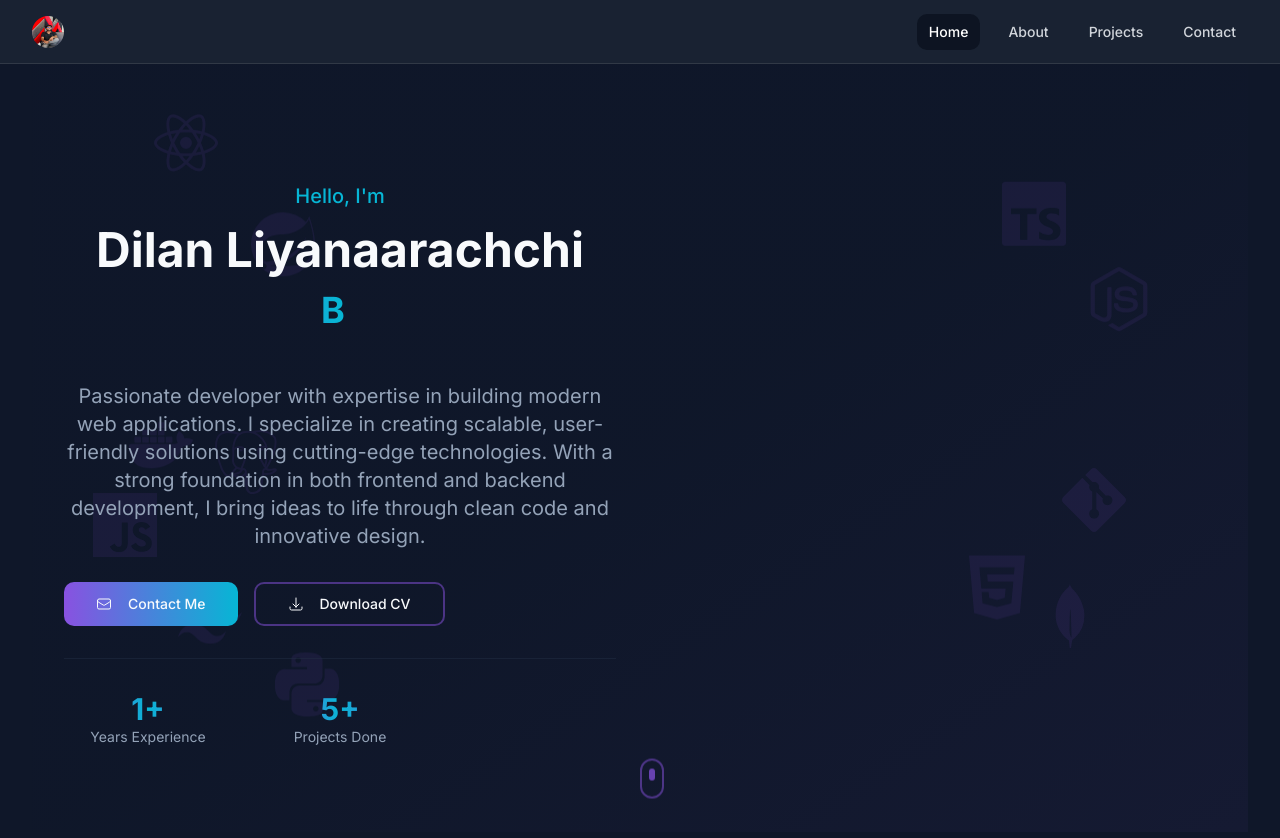
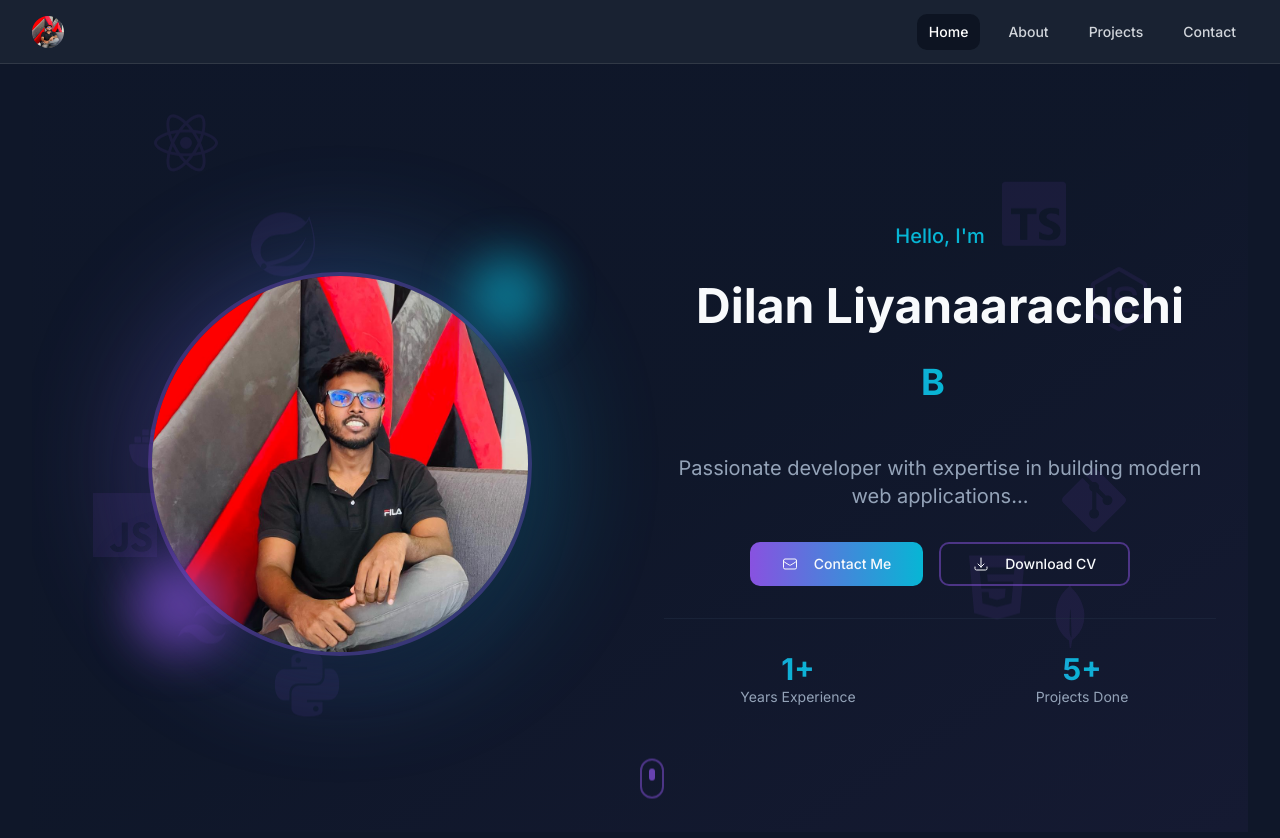
Before and after one commit to DiilaNa/My_Portafolio-React, a React (Vite) app: page / in a window 1280 px wide. Shown: the top 838 px of the page. Built offline with nearby package versions, Linux system fonts and the light colour scheme.

Commit message:
fix(button) fix sizes of the button in  home page/tablet responsive

```diff
--- a/src/Sections/Home.tsx
+++ b/src/Sections/Home.tsx
@@ -11,6 +11,7 @@ const roles = [
   "Full Stack Developer",
   "Turning Data into Insights",
 ];
+/*
 export default function HeroSection() {
   const handleDownloadCV = () => {
     window.open("/cv.pdf", "_blank");
@@ -25,16 +26,16 @@ export default function HeroSection() {
           id="home"
           className="relative min-h-screen flex items-center justify-center pt-16 overflow-hidden"
       >
-        {/* Gradient Background */}
+        {/!* Gradient Background *!/}
         <div className="absolute inset-0 bg-gradient-to-br from-background via-background to-primary/5" />
 
-        {/* Floating Tech Icons */}
+        {/!* Floating Tech Icons *!/}
         <FloatingIcons />
 
-        {/* Content */}
+        {/!* Content *!/}
         <div className="container mx-auto px-6 lg:px-8 relative z-10">
           <div className="grid grid-cols-1 lg:grid-cols-2 gap-12 items-center">
-            {/* Left Content */}
+            {/!* Left Content *!/}
             <div className="space-y-8 animate-fade-in">
               <div className="space-y-4">
                 <h2 className="text-lg md:text-xl font-medium text-accent">
@@ -74,7 +75,7 @@ export default function HeroSection() {
                 </Button>
               </div>
 
-              {/* Stats */}
+              {/!* Stats *!/}
               <div className="grid grid-cols-3 gap-6 pt-8 border-t border-border/50">
                 <div>
                   <h3 className="text-3xl font-bold text-gradient">1+</h3>
@@ -84,21 +85,23 @@ export default function HeroSection() {
                   <h3 className="text-3xl font-bold text-gradient">5+</h3>
                   <p className="text-sm text-muted-foreground">Projects Done</p>
                 </div>
-              {/*  <div>
+              {/!*  <div>
                   <h3 className="text-3xl font-bold text-gradient">30+</h3>
                   <p className="text-sm text-muted-foreground">Happy Clients</p>
-                </div>*/}
+                </div>*!/}
               </div>
             </div>
 
-            {/* Right Content - Image */}
+            {/!* Right Content - Image *!/}
             <div className="relative lg:flex justify-center hidden animate-fade-in">
               <div className="relative">
-                {/* Glow effect */}
-                <div className="absolute inset-0 bg-gradient-to-r from-primary to-accent rounded-full blur-3xl opacity-30 animate-pulse" />
+                {/!* Glow effect *!/}
+                <div
+                    className="absolute inset-0 bg-gradient-to-r from-primary to-accent rounded-full blur-3xl opacity-30 animate-pulse"/>
 
-                {/* Image container */}
-                <div className="relative w-80 h-80 lg:w-96 lg:h-96 rounded-full overflow-hidden border-4 border-primary/30 shadow-2xl">
+                {/!* Image container *!/}
+                <div
+                    className="relative w-48 h-48 sm:w-64 sm:h-64 md:w-80 md:h-80 lg:w-96 lg:h-96 rounded-full overflow-hidden border-4 border-primary/30 shadow-2xl">
                   <img
                       src={profileImage}
                       alt="Profile"
@@ -106,9 +109,94 @@ export default function HeroSection() {
                   />
                 </div>
 
-                {/* Decorative elements */}
-                <div className="absolute -top-4 -right-4 w-20 h-20 bg-accent rounded-full blur-xl opacity-60 animate-float" />
-                <div className="absolute -bottom-4 -left-4 w-24 h-24 bg-primary rounded-full blur-xl opacity-60 animate-float-delayed" />
+                {/!* Decorative elements *!/}
+                <div
+                    className="absolute -top-4 -right-4 w-20 h-20 bg-accent rounded-full blur-xl opacity-60 animate-float"/>
+                <div
+                    className="absolute -bottom-4 -left-4 w-24 h-24 bg-primary rounded-full blur-xl opacity-60 animate-float-delayed"/>
+              </div>
+            </div>
+          </div>
+        </div>
+
+        {/!* Scroll Indicator *!/}
+        <div className="absolute bottom-8 left-1/2 -translate-x-1/2 animate-bounce">
+          <div className="w-6 h-10 border-2 border-primary/50 rounded-full flex justify-center">
+            <div className="w-1.5 h-3 bg-primary rounded-full mt-2 animate-pulse" />
+          </div>
+        </div>
+      </section>
+  );
+}
+*/
+
+export default function HeroSection() {
+  const handleDownloadCV = () => window.open("/cv.pdf", "_blank");
+  const scrollToContact = () =>
+      document.getElementById("contact")?.scrollIntoView({ behavior: "smooth" });
+
+  return (
+      <section
+          id="home"
+          className="relative min-h-screen flex items-center justify-center pt-16 overflow-hidden"
+      >
+        {/* Background */}
+        <div className="absolute inset-0 bg-gradient-to-br from-background via-background to-primary/5" />
+
+        {/* Floating Tech Icons */}
+        <FloatingIcons />
+
+        <div className="container mx-auto px-6 lg:px-8 relative z-10">
+          <div className="grid grid-cols-1 lg:grid-cols-2 gap-12 items-center">
+            {/* Right content - image */}
+            <div className="relative flex justify-center mt-8 lg:mt-0 animate-fade-in">
+              <div className="relative">
+                <div className="absolute inset-0 bg-gradient-to-r from-primary to-accent rounded-full blur-3xl opacity-30 animate-pulse" />
+                <div className="relative w-48 h-48 sm:w-64 sm:h-64 md:w-80 md:h-80 lg:w-96 lg:h-96 rounded-full overflow-hidden border-4 border-primary/30 shadow-2xl">
+                  <img
+                      src={profileImage}
+                      alt="Profile"
+                      className="w-full h-full object-cover hover:scale-110 transition-transform duration-500"
+                  />
+                </div>
+                <div className="absolute -top-4 -right-4 w-16 h-16 sm:w-20 sm:h-20 bg-accent rounded-full blur-xl opacity-60 animate-float" />
+                <div className="absolute -bottom-4 -left-4 w-20 h-20 sm:w-24 sm:h-24 bg-primary rounded-full blur-xl opacity-60 animate-float-delayed" />
+              </div>
+            </div>
+            {/* Left content - text */}
+            <div className="space-y-8 animate-fade-in">
+              <h2 className="text-lg md:text-xl font-medium text-accent">Hello, I'm</h2>
+              <h1 className="text-4xl md:text-6xl lg:text-5xl font-bold text-foreground">
+                Dilan Liyanaarachchi
+              </h1>
+              <TypewriterEffect roles={roles} />
+
+              <p className="text-lg md:text-xl text-muted-foreground max-w-xl leading-relaxed">
+                Passionate developer with expertise in building modern web applications...
+              </p>
+
+              {/* Buttons */}
+              <div className="flex flex-col md:flex-row justify-center items-center gap-4 mt-4 mx-auto w-full max-w-xl">
+                <Button size="lg" variant="hero" onClick={scrollToContact}>
+                  <EnvelopeIcon className="w-5 h-5 mr-2"/>
+                  Contact Me
+                </Button>
+                <Button size="lg" variant="heroOutline" onClick={handleDownloadCV}>
+                  <ArrowDownTrayIcon className="w-5 h-5 mr-2"/>
+                  Download CV
+                </Button>
+              </div>
+
+              {/* Stats */}
+              <div className="grid grid-cols-2 gap-4 pt-8 border-t border-border/50">
+                <div>
+                  <h3 className="text-3xl font-bold text-gradient">1+</h3>
+                  <p className="text-sm text-muted-foreground">Years Experience</p>
+                </div>
+                <div>
+                  <h3 className="text-3xl font-bold text-gradient">5+</h3>
+                  <p className="text-sm text-muted-foreground">Projects Done</p>
+                </div>
               </div>
             </div>
           </div>
```
